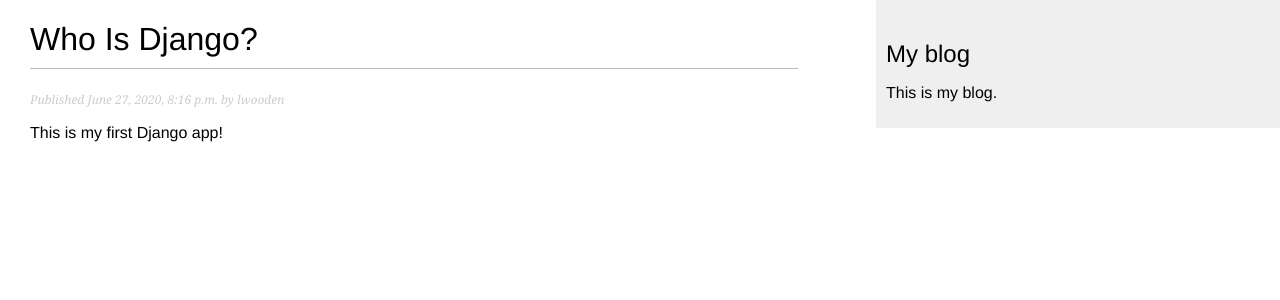
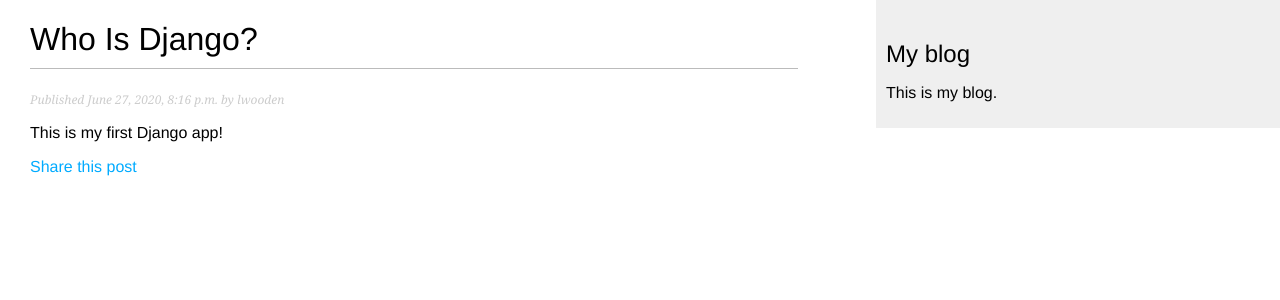
Before and after one commit to lwooden/django-blog-app, a Django app: a page that uses blog/templates/blog/post/detail.html in a window 1280 px wide. Shown: the top 300 px of the page. Run offline with Django 3.2, Linux system fonts and the light colour scheme; data comes from the database, SQL or seed files in the repository.

Commit message:
add "share post" element to post detail page

```diff
--- a/blog/templates/blog/post/detail.html
+++ b/blog/templates/blog/post/detail.html
@@ -8,4 +8,7 @@
     Published {{ post.publish }} by {{ post.author }}
   </p>
   {{ post.body|linebreaks }}
+  <p>
+  <a href="{% url "blog:post_share" post.id %}">Share this post</a>
+  </p>
 {% endblock %}
```
